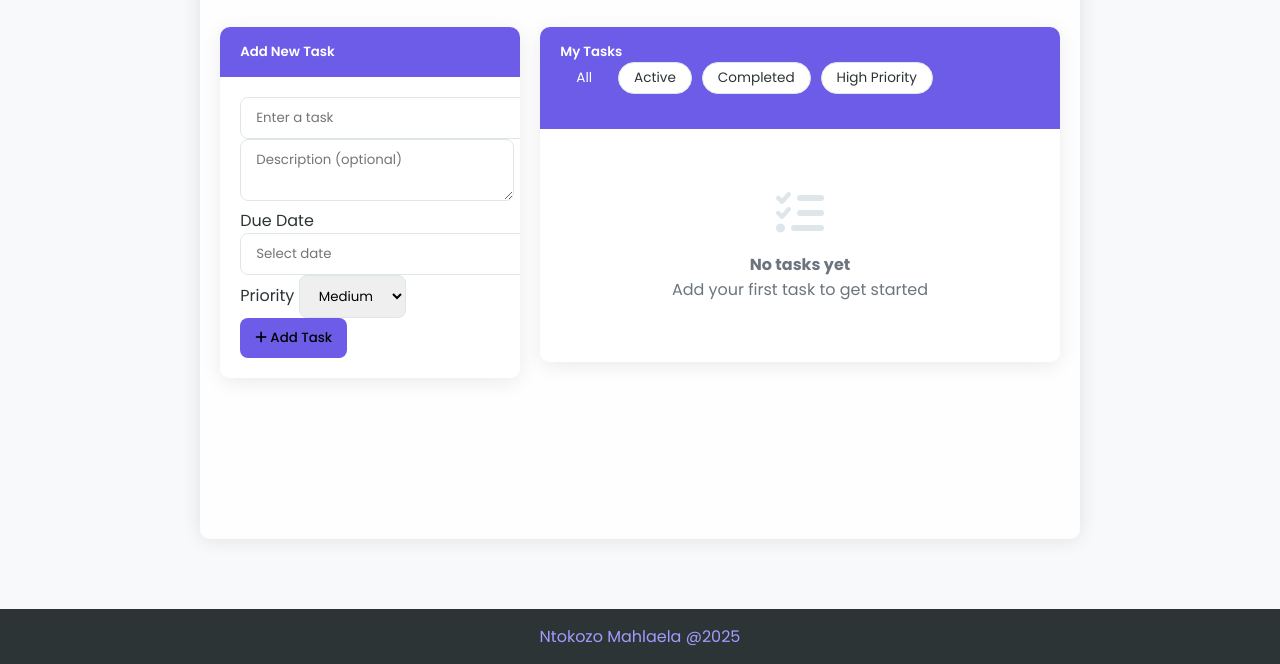
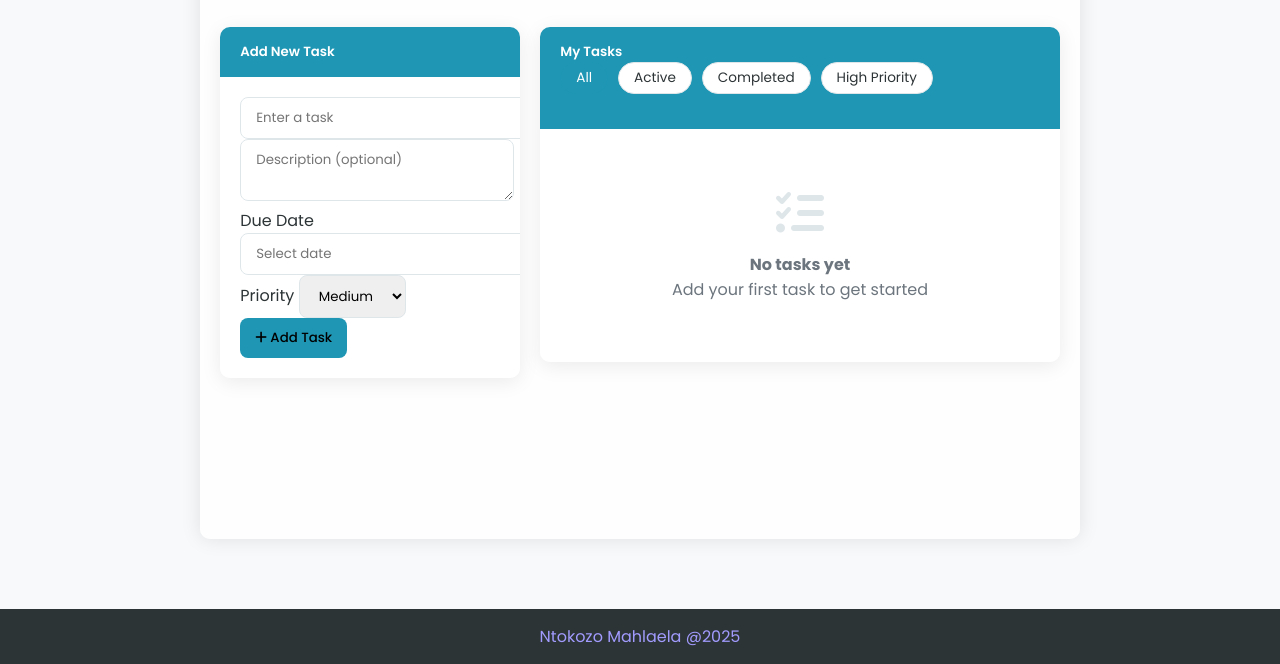
Before and after one commit to NtokozoMahlaela/To-Do-List-master, a website: page index.html in a window 1280 px wide. Shown: the part 136-800 px from the top of the page. Drawn offline with nearby package versions, Linux system fonts and the light colour scheme.

Commit message:
changed colour

```diff
--- a/style.css
+++ b/style.css
@@ -1,5 +1,5 @@
 :root {
-  --primary: #6c5ce7;
+  --primary: #1e96b4;
   --primary-light: #a29bfe;
   --secondary: #00cec9;
   --danger: #ff7675;
@@ -132,7 +132,7 @@ body {
 }
 
 .btn-primary:hover {
-  background-color: #5649d1;
+  background-color: #d11919;
 }
 
 .btn-outline-danger {
```
